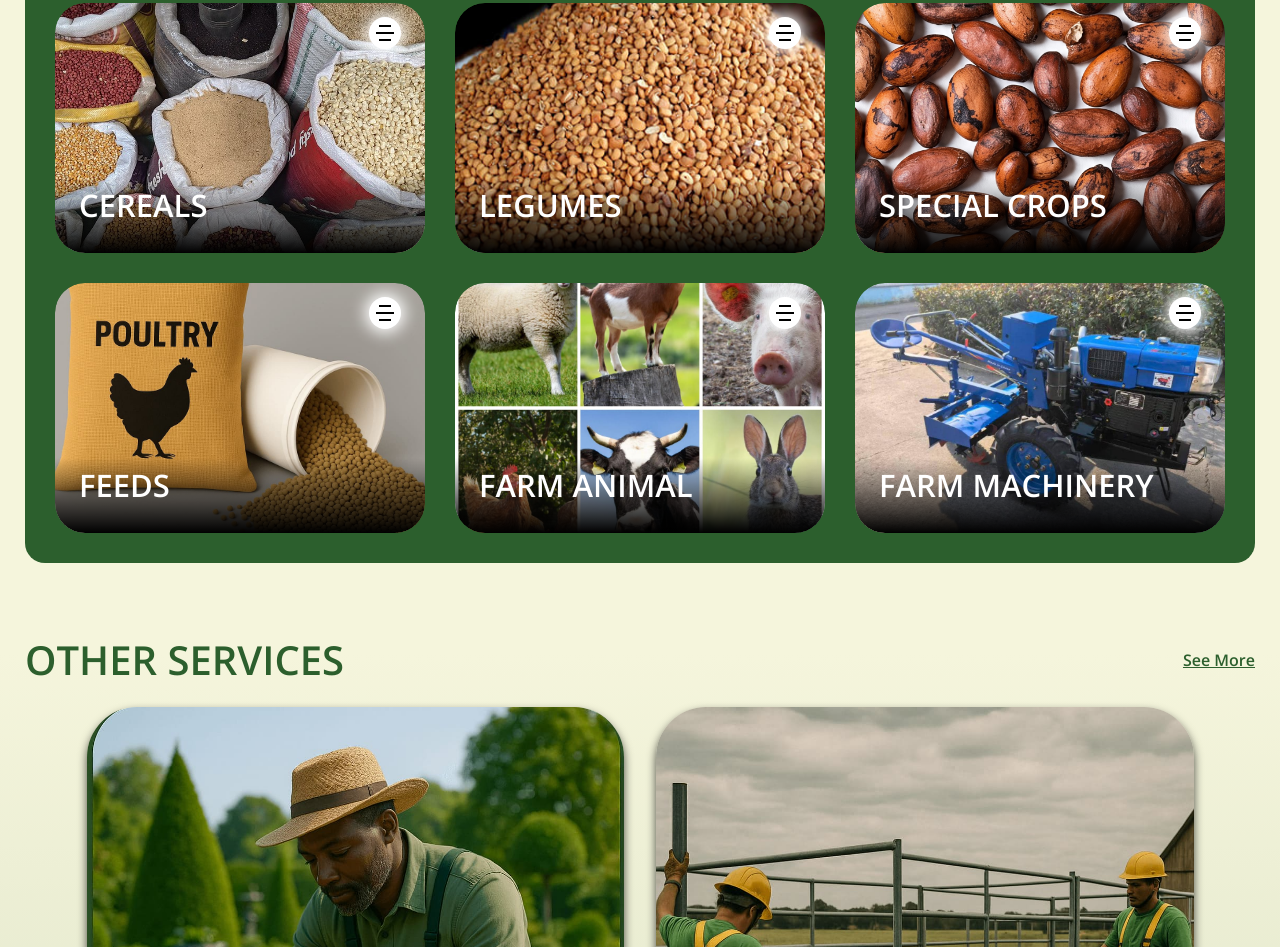
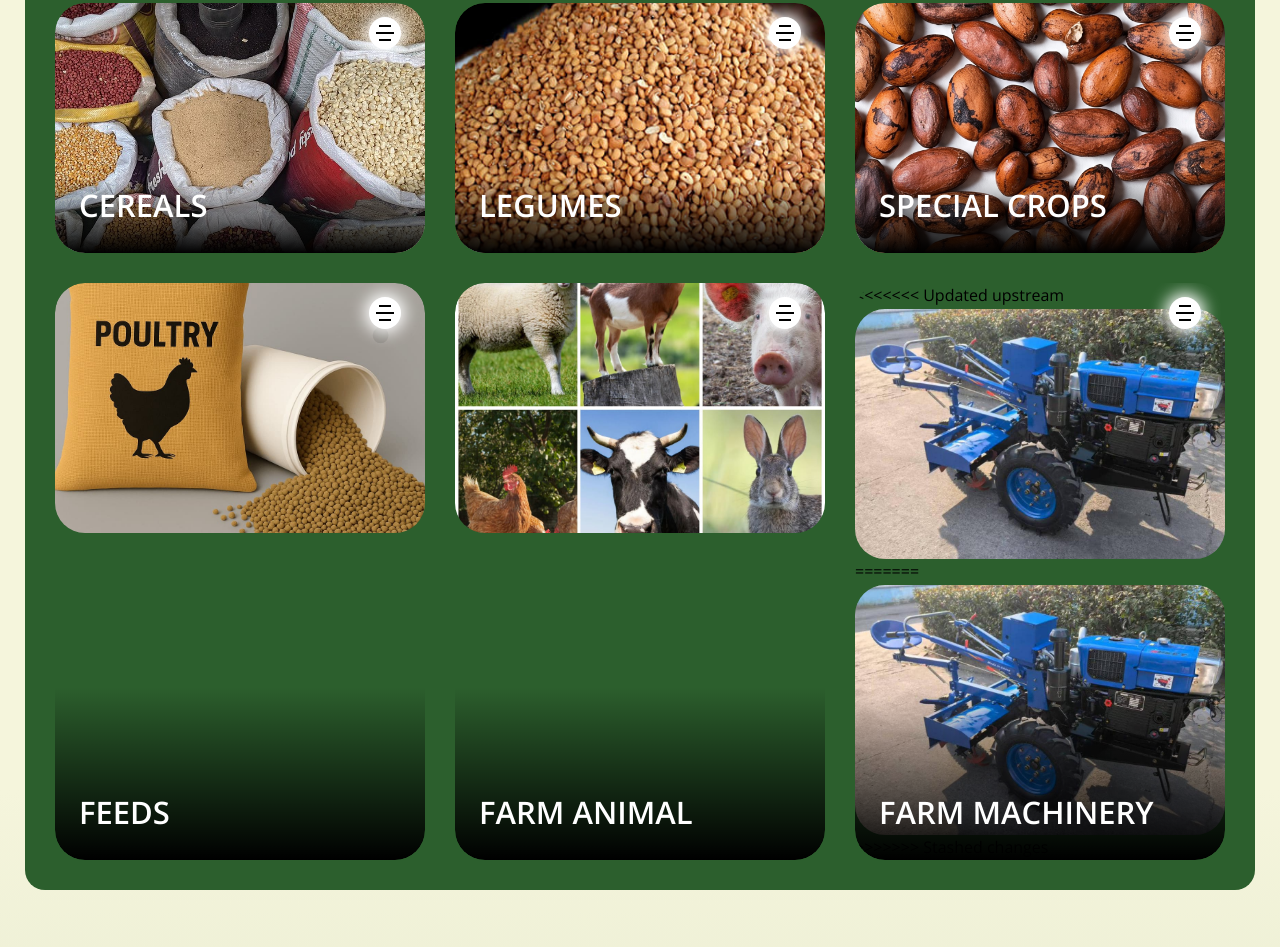
Before and after one commit to Finney06/Makgroomart, a plain HTML site: page index.html in a window 1280 px wide. Shown: the part 973-1920 px from the top of the page. Drawn offline with nearby package versions, Linux system fonts and the light colour scheme.

Commit message:
Update index.html

```diff
--- a/index.html
+++ b/index.html
@@ -270,7 +270,11 @@
       </article>
 
       <article class="card-article">
+<<<<<<< Updated upstream
          <img class="card-img" src="./assets/images/Farm-machinery.jpg">
+=======
+        <img class="card-img" src="./assets/images/Farm-machinery.jpg" alt="">
+>>>>>>> Stashed changes
         <div class="card-shadow"></div>
 
         <div class="card-data">
```
